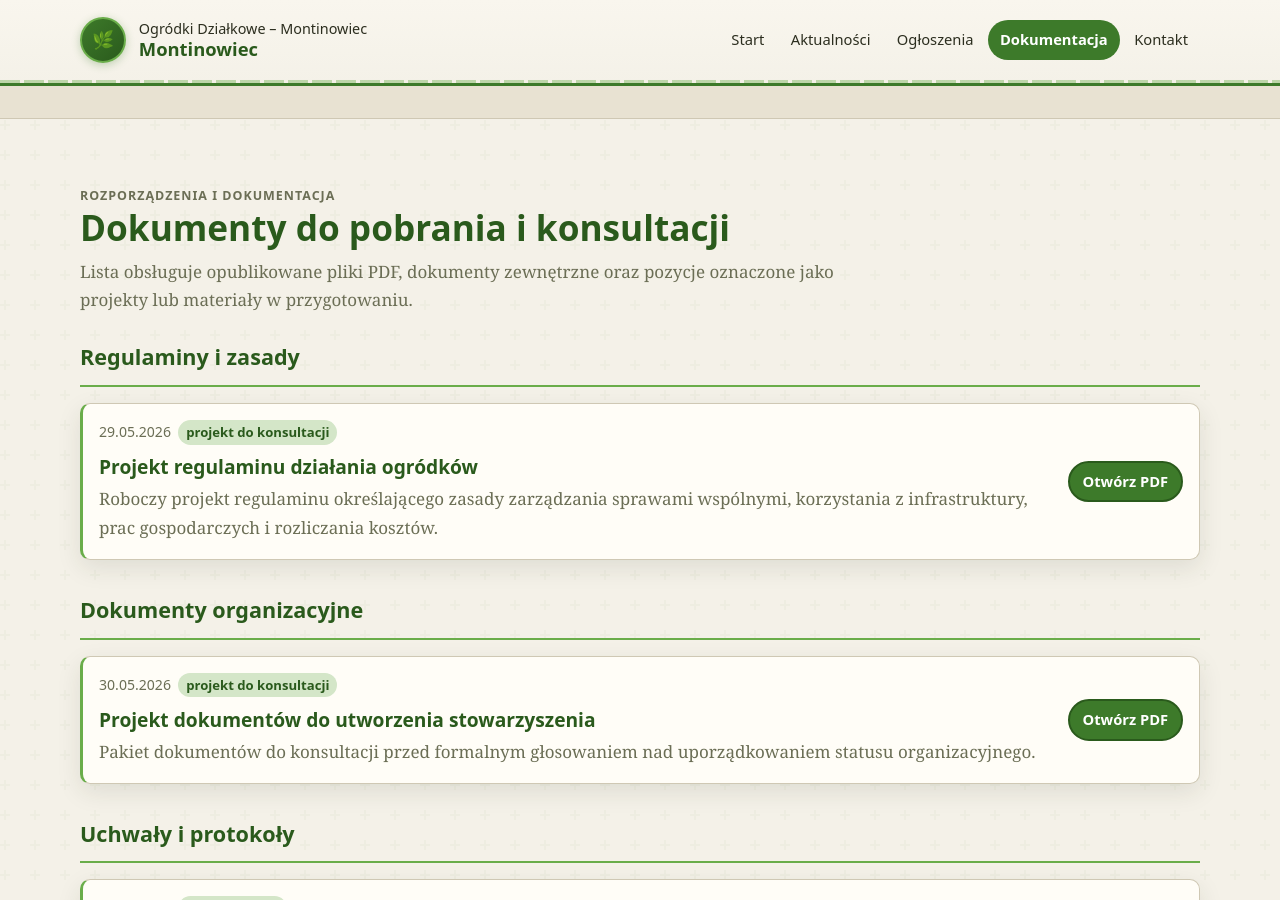
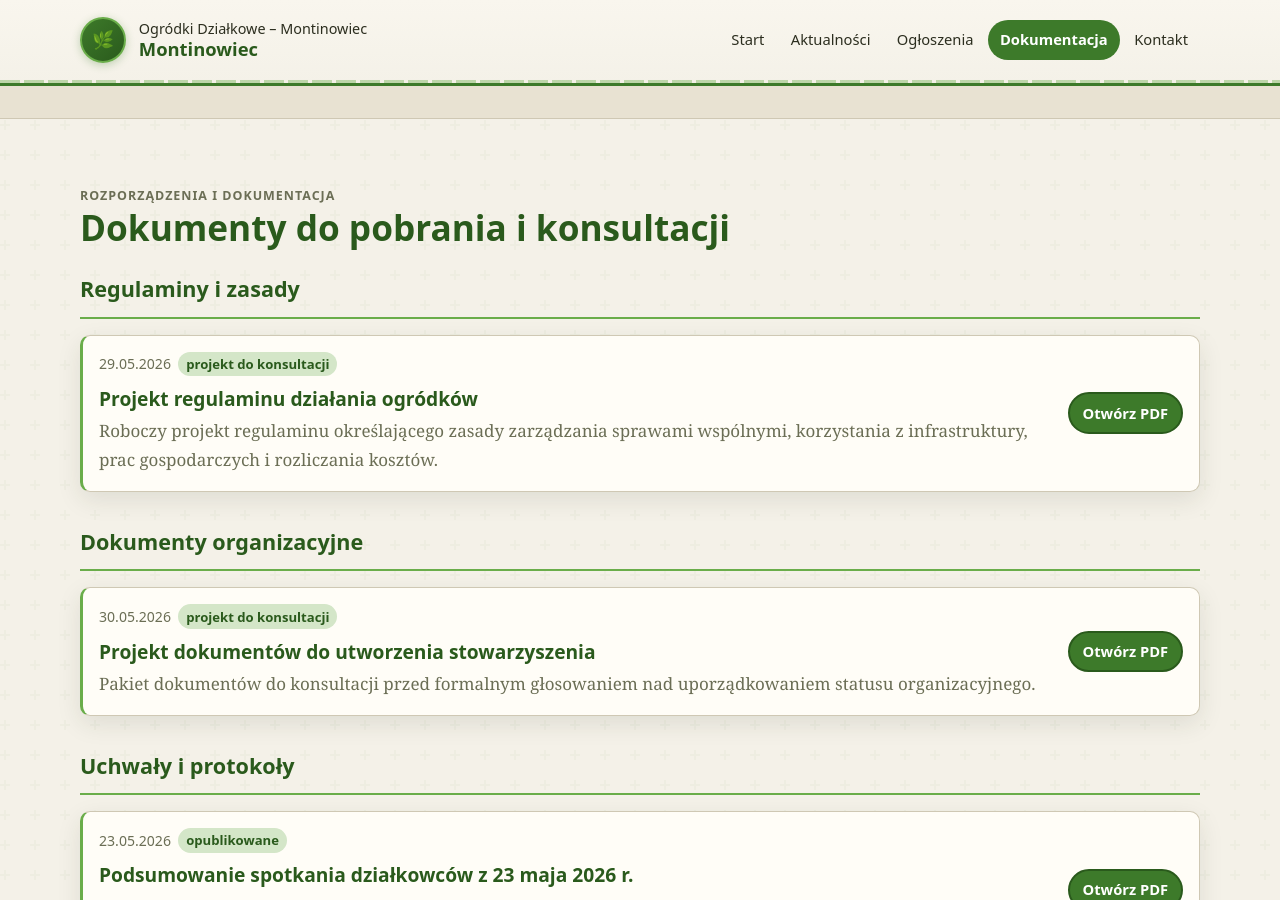
Before and after one commit to brxie/montin-page, a Jekyll site: the page built from dokumentacja.md, in a window 1280 px wide and 900 px high, scrolled down 308 px. Built offline with Jekyll 4.4.1, drawn with Linux system fonts in a browser that asks for light colours.

Commit message:
Remove unnecessary description text from documents page

```diff
--- a/_layouts/documentation.html
+++ b/_layouts/documentation.html
@@ -19,7 +19,6 @@ layout: default
   <div class="container section-heading">
     <p class="eyebrow">Rozporządzenia i dokumentacja</p>
     <h2>Dokumenty do pobrania i konsultacji</h2>
-    <p>Lista obsługuje opublikowane pliki PDF, dokumenty zewnętrzne oraz pozycje oznaczone jako projekty lub materiały w przygotowaniu.</p>
   </div>
 
   {% assign category_groups = "regulaminy-i-zasady|Regulaminy i zasady,dokumenty-organizacyjne|Dokumenty organizacyjne,uchwaly-i-protokoly|Uchwały i protokoły,informacje-techniczne|Informacje techniczne" | split: "," %}
```
